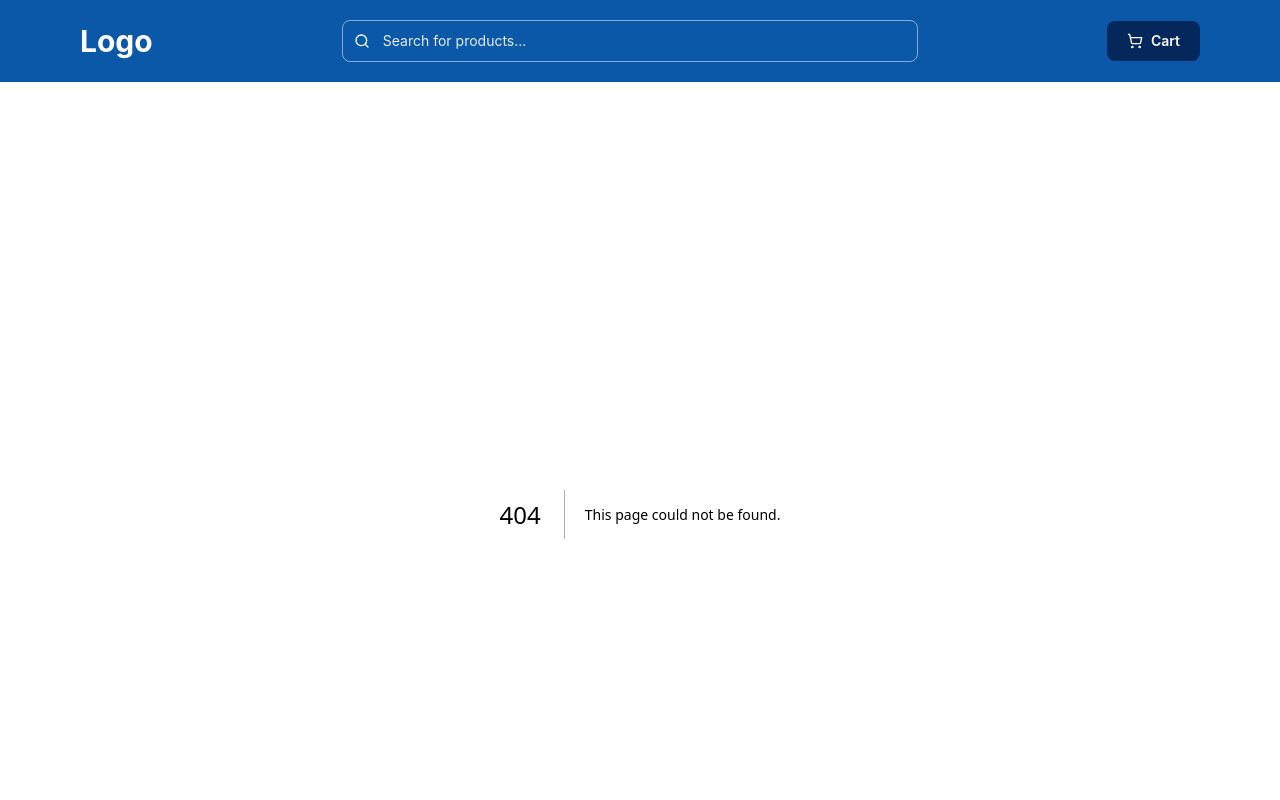
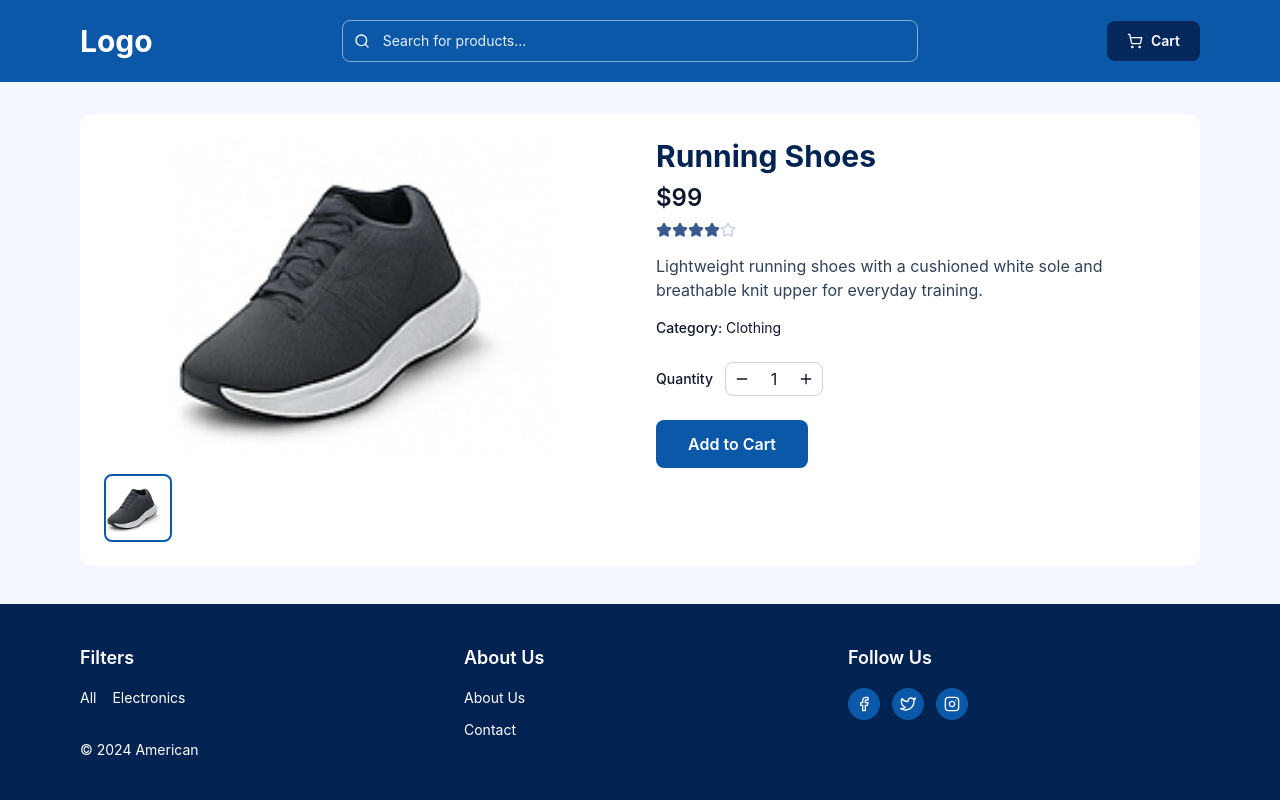
Before and after one commit to jaan2005/assignment, a Next.js app: page /product/1 in a window 1280 px wide. Before the commit this address had no page. Shown: the top 800 px of the page. Built offline with nearby package versions, Linux system fonts and the light colour scheme.

Commit message:
feat: add product detail page with gallery and quantity selector

```diff
--- /dev/null
+++ b/app/product/[id]/page.js
@@ -0,0 +1,10 @@
+import { notFound } from 'next/navigation';
+import { getProduct } from '@/lib/products';
+import ProductView from '@/components/ProductView';
+
+export default async function ProductPage({ params }) {
+  const { id } = await params;
+  const product = await getProduct(id);
+  if (!product) notFound();
+  return <ProductView product={product} />;
+}
--- /dev/null
+++ b/components/ProductView.js
@@ -0,0 +1,56 @@
+'use client';
+import { useState } from 'react';
+import { Minus, Plus } from 'lucide-react';
+import { useCart } from '@/lib/cart';
+import Stars from './Stars';
+
+export default function ProductView({ product: p }) {
+  const { add } = useCart();
+  const [img, setImg] = useState(0);
+  const [qty, setQty] = useState(1);
+  const images = p.images?.length ? p.images : [p.thumbnail];
+  return (
+    <div className="grid gap-8 rounded-xl bg-white p-6 md:grid-cols-2">
+      <div>
+        <img src={images[img]} alt={p.title} className="h-80 w-full object-contain" />
+        <div className="mt-4 flex gap-2 overflow-x-auto">
+          {images.map((src, i) => (
+            <button key={src} onClick={() => setImg(i)} aria-label={`Image ${i + 1}`}
+              className={`rounded-lg border-2 ${i === img ? 'border-brand' : 'border-transparent'}`}>
+              <img src={src} alt="" className="h-16 w-16 object-contain" />
+            </button>
+          ))}
+        </div>
+      </div>
+      <div>
+        <h1 className="text-3xl font-bold text-deep">{p.title}</h1>
+        <p className="mt-2 text-2xl font-semibold">${p.price}</p>
+        <div className="mt-2"><Stars value={p.rating} /></div>
+        <p className="mt-4 text-slate-700">{p.description}</p>
+        <p className="mt-4 text-sm"><span className="font-medium">Category:</span> <span className="capitalize">{p.group}</span></p>
+        <div className="mt-6 flex items-center gap-3">
+          <span className="text-sm font-medium">Quantity</span>
+          <div className="flex items-center rounded-lg border border-slate-300">
+            <button aria-label="Decrease" onClick={() => setQty(Math.max(1, qty - 1))} className="p-2"><Minus className="h-4 w-4" /></button>
+            <span className="w-8 text-center">{qty}</span>
+            <button aria-label="Increase" onClick={() => setQty(qty + 1)} className="p-2"><Plus className="h-4 w-4" /></button>
+          </div>
+        </div>
+        <button onClick={() => add(p, qty)} className="mt-6 rounded-lg bg-brand px-8 py-3 font-semibold text-white hover:bg-navy">Add to Cart</button>
+        {p.reviews?.length > 0 && (
+          <div className="mt-8">
+            <h2 className="mb-3 text-lg font-semibold">Reviews</h2>
+            <ul className="space-y-3">
+              {p.reviews.map((r, i) => (
+                <li key={i} className="rounded-lg bg-page p-3 text-sm">
+                  <div className="flex justify-between"><b>{r.reviewerName}</b><Stars value={r.rating} /></div>
+                  <p className="mt-1 text-slate-600">{r.comment}</p>
+                </li>
+              ))}
+            </ul>
+          </div>
+        )}
+      </div>
+    </div>
+  );
+}
```
